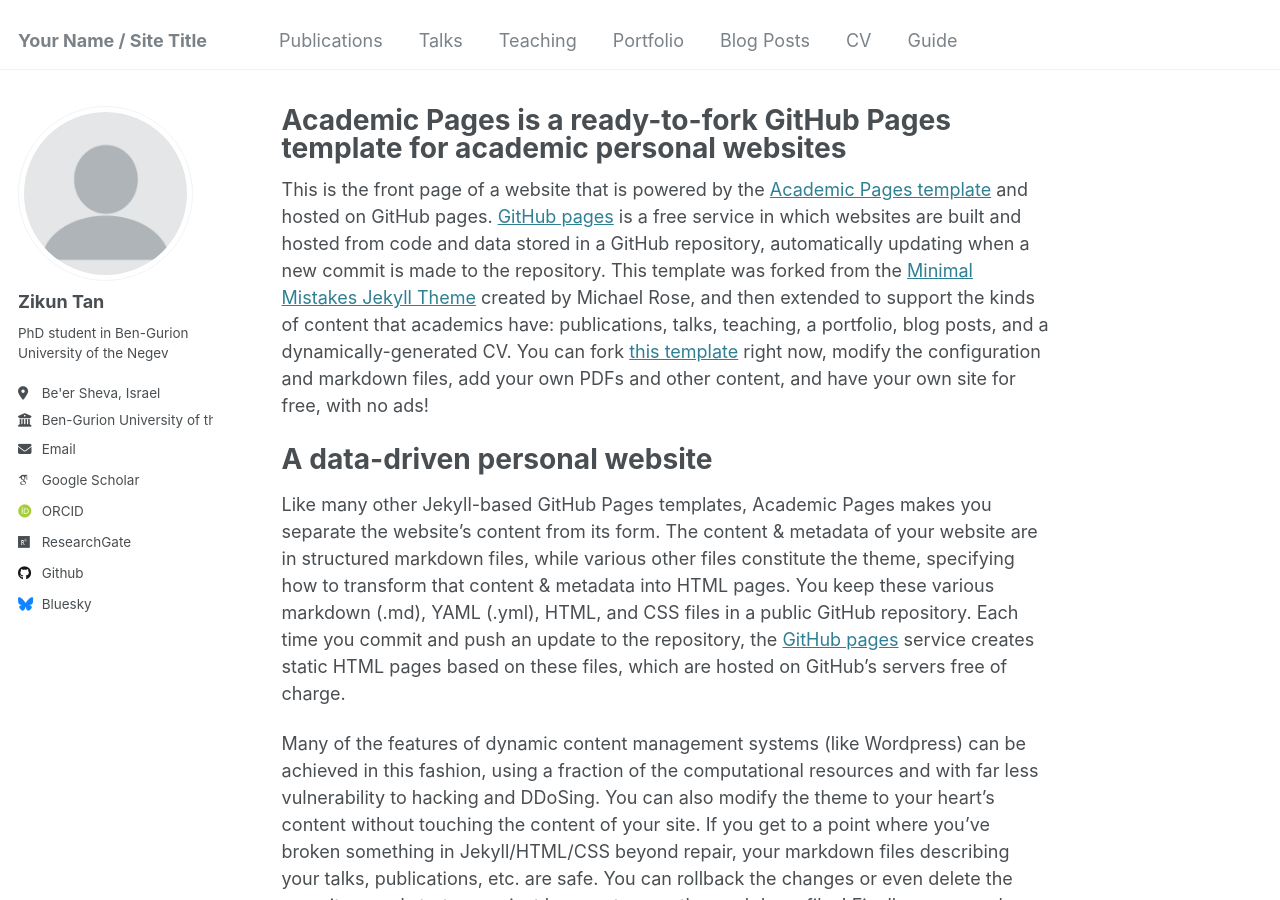
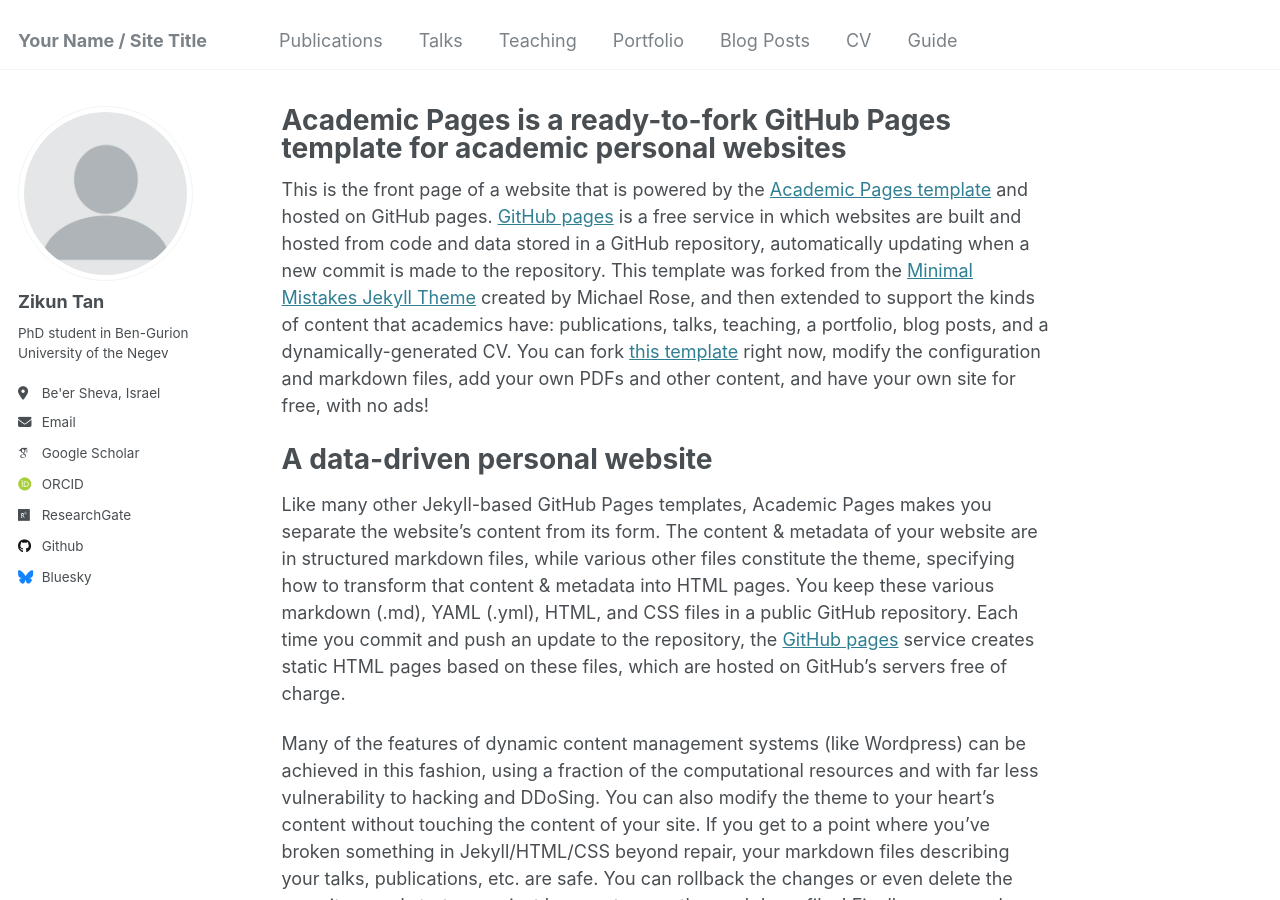
Before and after one commit to ZikunTan/zikuntan.github.io, a Jekyll site: the page built from _pages/about.md, in a window 1280 px wide and 900 px high. Built offline with Jekyll 4.4.1, drawn with Linux system fonts in a browser that asks for light colours; some web fonts are replaced; some of the changed lines change nothing that is shown.

Commit message:
Update _config.yml

```diff
--- a/_config.yml
+++ b/_config.yml
@@ -23,28 +23,34 @@
   # Biographic information
   avatar           : "profile.png"
   name             : "Zikun Tan"
-  pronouns         : # example: "she/her"
+  pronouns         : # "he/him"
   bio              : "PhD student in Ben-Gurion University of the Negev"
   location         : "Be'er Sheva, Israel"
-  employer         : "Ben-Gurion University of the Negev"
+  employer         : # "Ben-Gurion University of the Negev"
   uri              : # URL
   email            : "tanziku@post.bgu.ac.il"
 
   # Academic websites
-  arxiv            : # URL - Update with the correct link to your profile
+  # arxiv            : # URL - Update with the correct link to your profile
+  linkedin         : "www.linkedin.com/in/zikun-tan-225806151"
   googlescholar    : "https://scholar.google.com/citations?user=smHJO2MAAAAJ&hl=en"
+  researchgate     : "https://www.researchgate.net/profile/Zikun-Tan"
+  ieeexplore       : "https://ieeexplore.ieee.org/author/37088970671"
+  orcid            : "https://orcid.org/my-orcid?orcid=0009-0000-8969-7622"
+  github           : "https://github.com/ZikunTan"
+  twitter          : "https://x.com/ZikunTan"
   impactstory      : # URL
-  orcid            : "https://orcid.org/my-orcid?orcid=0009-0000-8969-7622"
-  semantic         : # URL
-  pubmed           : # "https://www.ncbi.nlm.nih.gov/pubmed/?term=john+snow"
-  researchgate     : "https://www.researchgate.net/profile/Zikun-Tan"
-  scopus           : # URL
+  # orcid            : "https://orcid.org/my-orcid?orcid=0009-0000-8969-7622"
+  # semantic         : # URL
+  # pubmed           : "https://www.ncbi.nlm.nih.gov/pubmed/?term=john+snow"
+  # researchgate     : "https://www.researchgate.net/profile/Zikun-Tan"
+  # scopus           : # URL
 
   # Repositories and software development
   bitbucket        : # Username - Update with your username on the site
   codepen          : # Username
   dribbble         : # Username
-  github           : "https://github.com/ZikunTan"
+  # github           : "https://github.com/ZikunTan"
   kaggle           : # Username
   stackoverflow    : # User number or user number and name (i.e., use "1" or "1/jeff-atwood")
 
```
